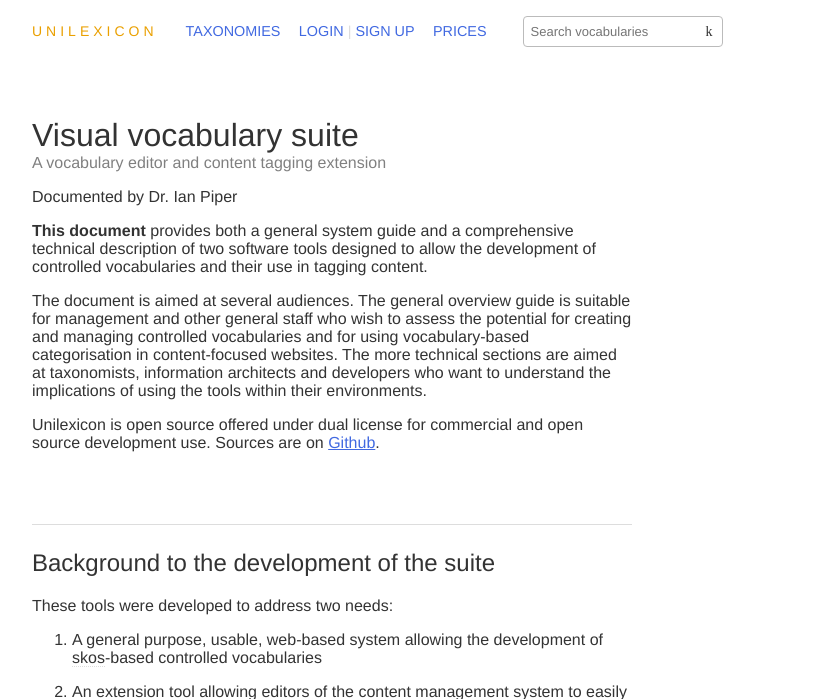
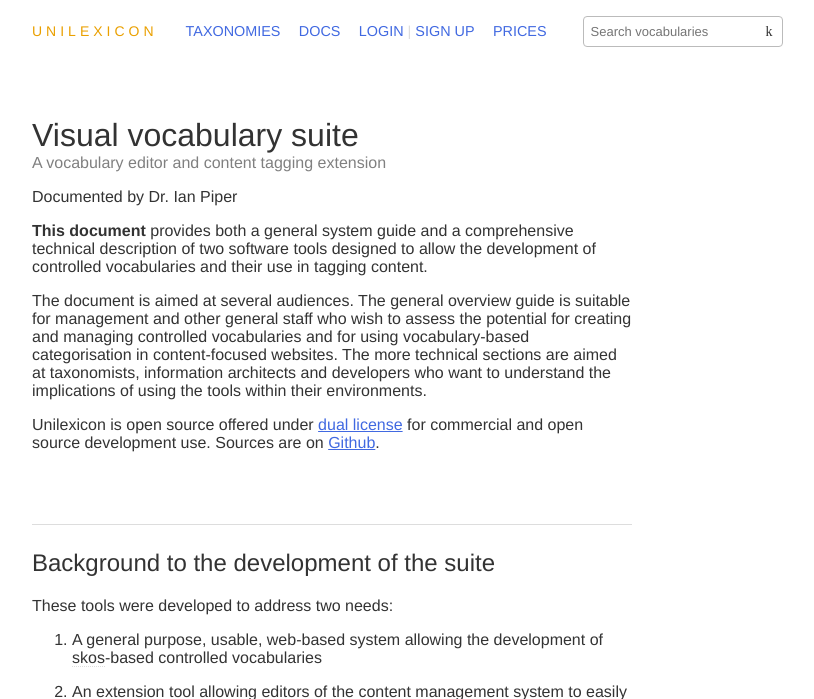
Before and after one commit to fmalina/unilex, a Django app: page /docs in a window 1280 px wide. Shown: the top 699 px of the page, without its empty margins (16-830 px from the left). Run offline with Django 3.2, Linux system fonts and the light colour scheme.

Commit message:
Put docs in the header fixing github links with notice about illustrative pictures

```diff
--- a/unilex/templates/base.html
+++ b/unilex/templates/base.html
@@ -23,6 +23,7 @@
         <nav><a href="{{ base_url }}" class="logo">Unilexicon</a>
         {% block nav %}
             <a href="{{ base_url }}{% url 'listings' %}">Taxonomies</a>
+            <a href="{{ base_url }}{% url 'docs' %}">Docs</a>
             {% if user.is_staff %}
             <a href="{{ base_url }}/admin/" title="Admin">
                 <span class="icon icon-edit"></span></a>{% endif %}
@@ -58,7 +59,6 @@
         <nav>
             &copy; {% now "Y" %} Unilexicon by <a href="/fm/">F. Malina</a>
             <a href="#feedback" id="open_feedback">Contact</a>
-            <a href="{{ base_url }}{% url 'docs' %}">Docs</a>
             for <a href="{{ base_url }}/med/" target="_blank" title="Unilexicon for Medicines">Med
                 <i class="icon icon-external"></i></a>
             <a href="{{ base_url }}/translit" target="_blank" title="Online transliterator">Translit
--- a/unilex/templates/docs.html
+++ b/unilex/templates/docs.html
@@ -19,9 +19,12 @@
   understand the implications of using the tools within their
   environments.</p>
 
-  <p>Unilexicon is open source offered under dual license
-    for commercial and open source development use. Sources are on
-    <a href="https://github.com/fmalina/unilex#dual-licensing">Github</a>.
+<p>Unilexicon is open source offered under
+  <a href="https://github.com/fmalina/unilex/blob/main/README.rst#dual-licensing">
+    dual license</a>
+  for commercial and open source development use. Sources are on
+  <a href="https://github.com/fmalina/unilex">Github</a>.
+
 
   <h2>Background to the development of the suite</h2>
 
@@ -56,7 +59,8 @@
   <p>The visual editor is accessed by a suitable URL: for example
   <a href="/">unilexicon.com</a><br>
     This leads to the home page and from there
-    <a href="/tree/">vocabularies page</a> for the editor (see Figure 1).</p>
+    <a href="/tree/">vocabularies page</a> for the editor (see Figure 1).
+    Please note pictures will not look exactly as the latest version of Unilexicon.</p>
 
   <p class="figure"><img src="/assets/docs/taxonomy-list.png" alt="" /><br />
   <i>Figure 1. The visual vocabulary editor listings page</i></p>
```
